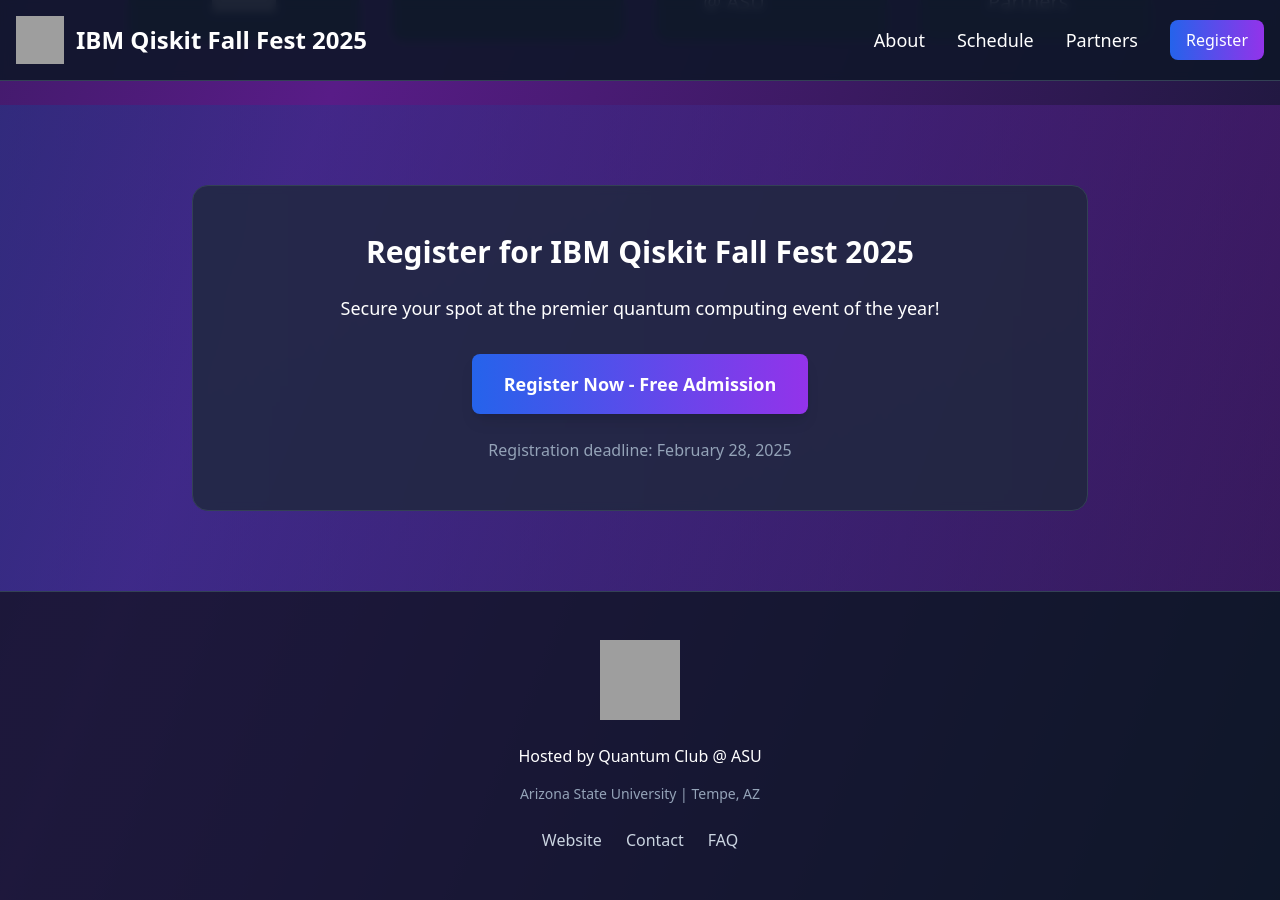
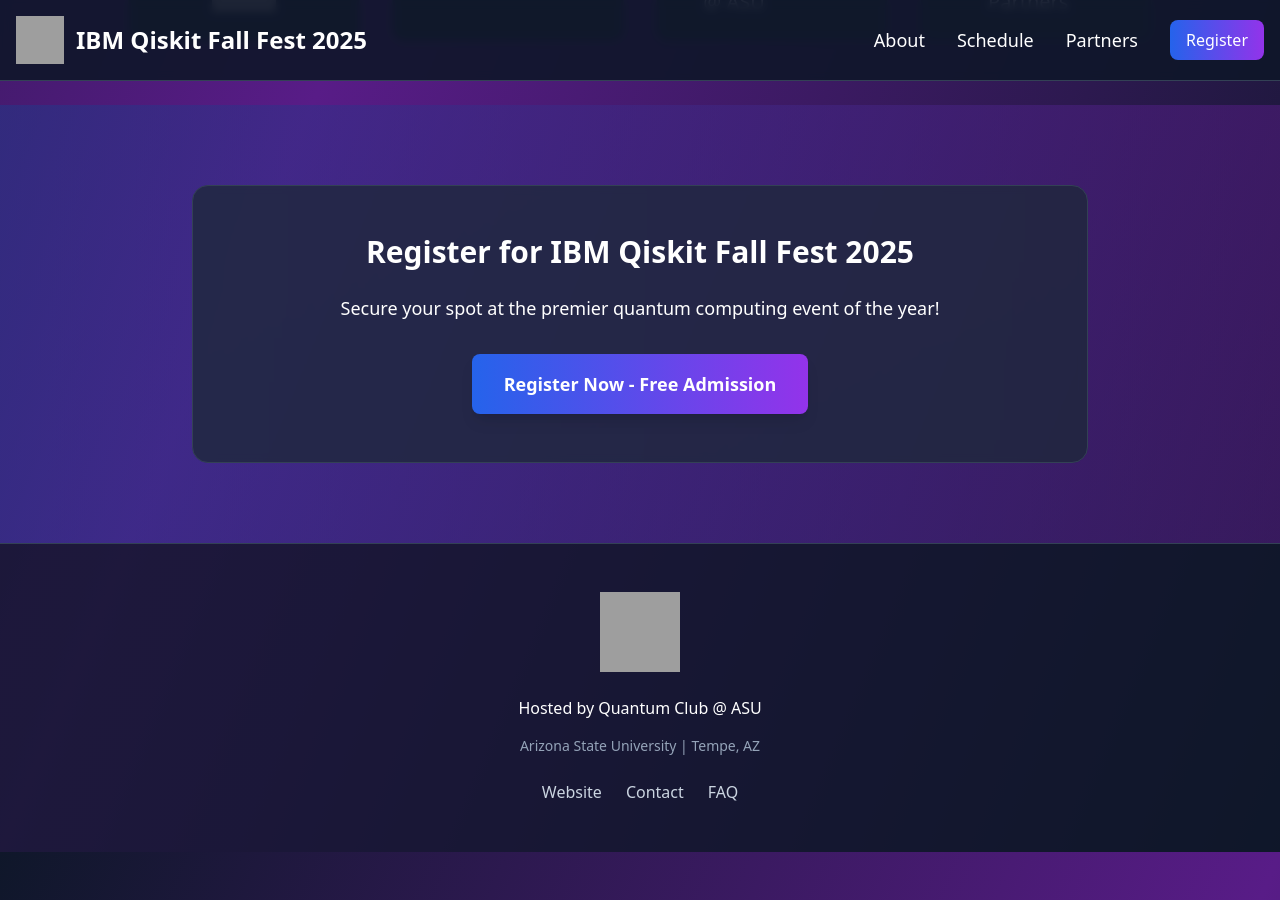
Before and after one commit to QuantumClubASU/fallfest25, a Jekyll site: the page mainpage.html, which Jekyll copies as it is, in a window 1280 px wide and 900 px high, scrolled down 2214 px. Built offline with Jekyll 4.4.1, drawn with Linux system fonts in a browser that asks for light colours; nearby versions of some CDN libraries; grey boxes are pictures that could not be loaded.

Commit message:
Updated registration link

```diff
--- a/_config.yml
+++ b/_config.yml
@@ -26,7 +26,7 @@
 url: "https://quantumclubasu.github.io/" # the base hostname & protocol for your site, e.g. http://example.com
 github_username:  vinayak19th
 
-register_link: https://docs.google.com/forms/d/e/1FAIpQLSdeRI6uVXFMK0ejBdtdKrf2w-wyYaRnhR1d7BgMqCZiPN4ufA/viewform?usp=header
+register_link: https://cglink.me/22J/r385968
 
 # Build settings
 theme: minima
--- a/_includes/navbar.html
+++ b/_includes/navbar.html
@@ -12,7 +12,7 @@
             <a href="#about" class="hover:text-blue-400 transition-colors text-base md:text-lg">About</a>
             <a href="#schedule" class="hover:text-blue-400 transition-colors text-base md:text-lg">Schedule</a>
             <a href="#partners" class="hover:text-blue-400 transition-colors text-base md:text-lg">Partners</a>
-            <a href="#register" class="block w-full text-center nav-register-button px-4 py-2 rounded-lg transition delay-100 duration-100 ease-in-out hover:-translate-y-1 hover:scale-110"><i class="bi bi-clipboard-fill mr-3 ml-0 text-xl"></i>  Register</a>
+            <a href="{{site.register_link}}" class="block w-full text-center nav-register-button px-4 py-2 rounded-lg transition delay-100 duration-100 ease-in-out hover:-translate-y-1 hover:scale-110"><i class="bi bi-clipboard-fill mr-3 ml-0 text-xl"></i>  Register</a>
         </div>
         <div class="md:hidden">
             <button id="mobile-menu-button" class=" focus:outline-none">
--- a/mainpage.html
+++ b/mainpage.html
@@ -167,11 +167,9 @@
                 <h2 class="text-3xl font-bold mb-6">Register for IBM Qiskit Fall Fest 2025</h2>
                 <p class="mb-8 text-lg">Secure your spot at the premier quantum computing event of the year!</p>
 
-                <a href="https://forms.gle/YOUR_GOOGLE_FORM_LINK_HERE" class="bg-gradient-to-r from-blue-600 to-purple-600 hover:from-blue-700 hover:to-purple-700 px-8 py-4 rounded-lg text-lg font-semibold transition-all duration-300 transform hover:scale-105 shadow-lg inline-block">
+                <a href="{{site.register_link}}" class="bg-gradient-to-r from-blue-600 to-purple-600 hover:from-blue-700 hover:to-purple-700 px-8 py-4 rounded-lg text-lg font-semibold transition-all duration-300 transform hover:scale-105 shadow-lg inline-block">
                     Register Now - Free Admission
                 </a>
-
-                <p class="mt-6 text-slate-400">Registration deadline: February 28, 2025</p>
             </div>
         </div>
     </section>
```
